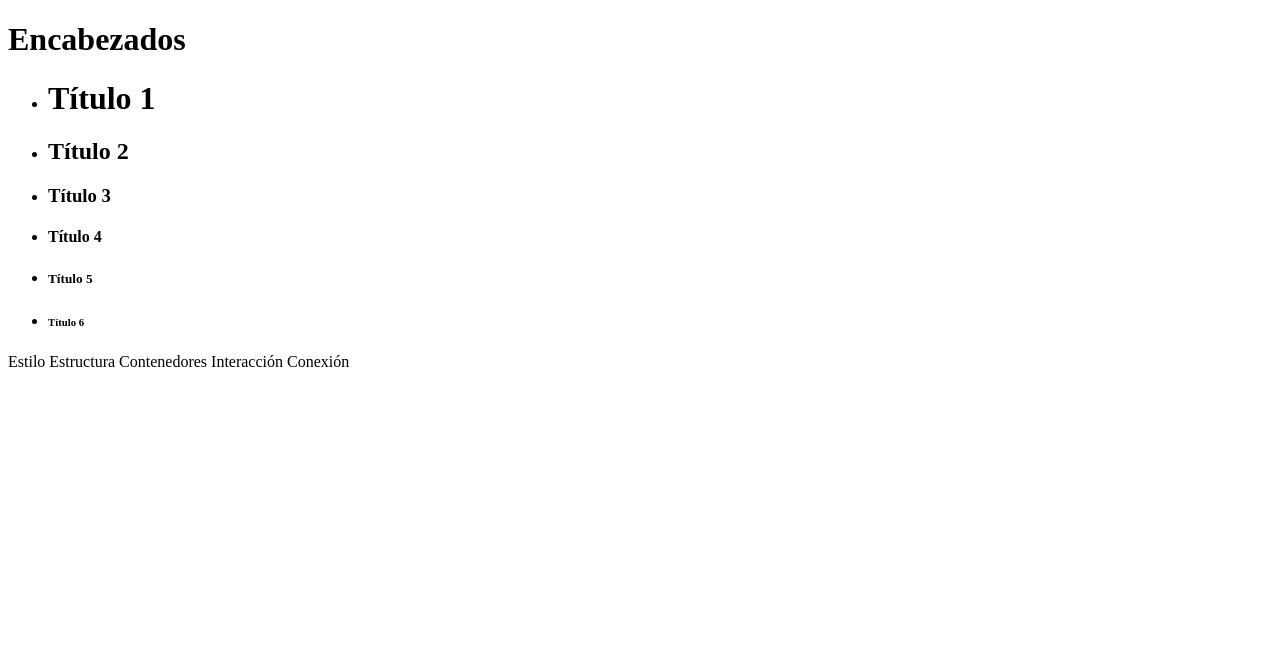
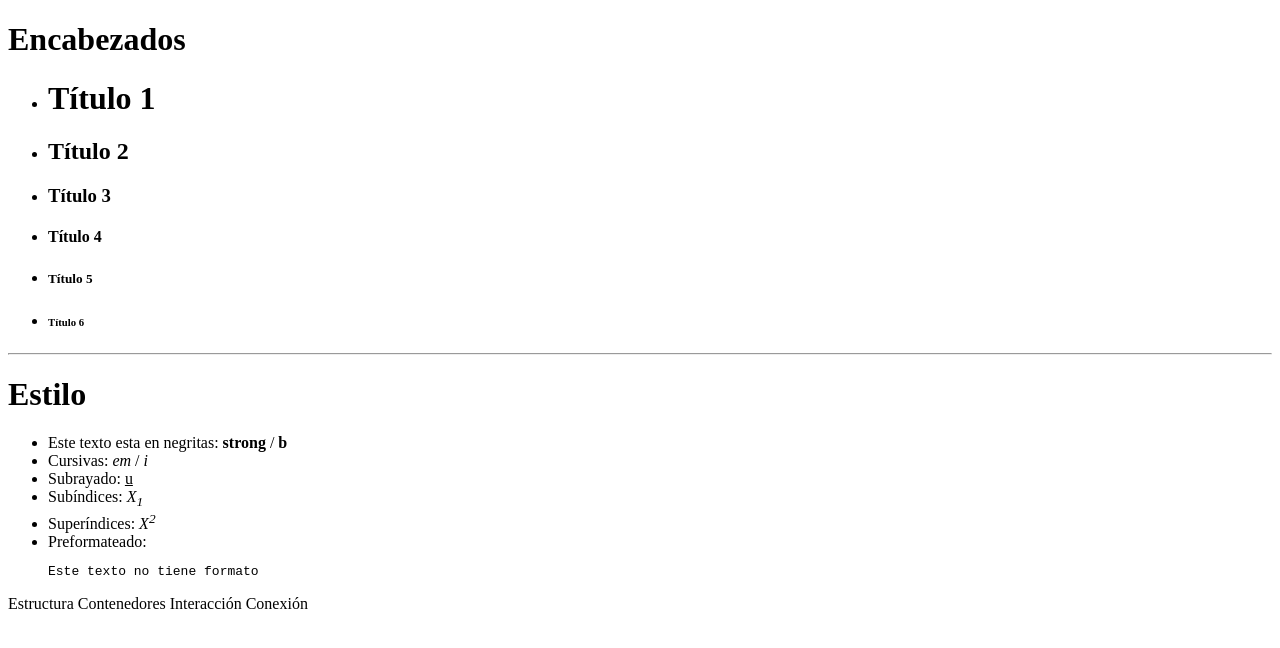
Before and after one commit to j2deme/PW-20193, a plain HTML site: page Ejercicios/01.html in a window 1280 px wide. Drawn offline with Linux system fonts and the light colour scheme.

Commit message:
Añade ejemplos de etiquetas de estilo

```diff
--- a/Ejercicios/01.html
+++ b/Ejercicios/01.html
@@ -33,7 +33,18 @@
       <h6>Título 6</h6>
     </li>
   </ul>
-  Estilo
+  <hr /> <!-- Horizontal Rule -->
+  <h1>Estilo</h1>
+  <ul>
+    <li>Este texto esta en negritas: <strong>strong</strong> / <b>b</b> </li>
+    <li>Cursivas: <em>em</em> / <i>i</i> </li>
+    <li>Subrayado: <u>u</u></li>
+    <li>Subíndices: <em>X<sub>1</sub></em></li>
+    <li>Superíndices: <em>X<sup>2</sup></em></li>
+    <li>Preformateado:
+      <pre>Este texto no tiene formato</pre>
+    </li>
+  </ul>
   Estructura
   Contenedores
   Interacción
```
